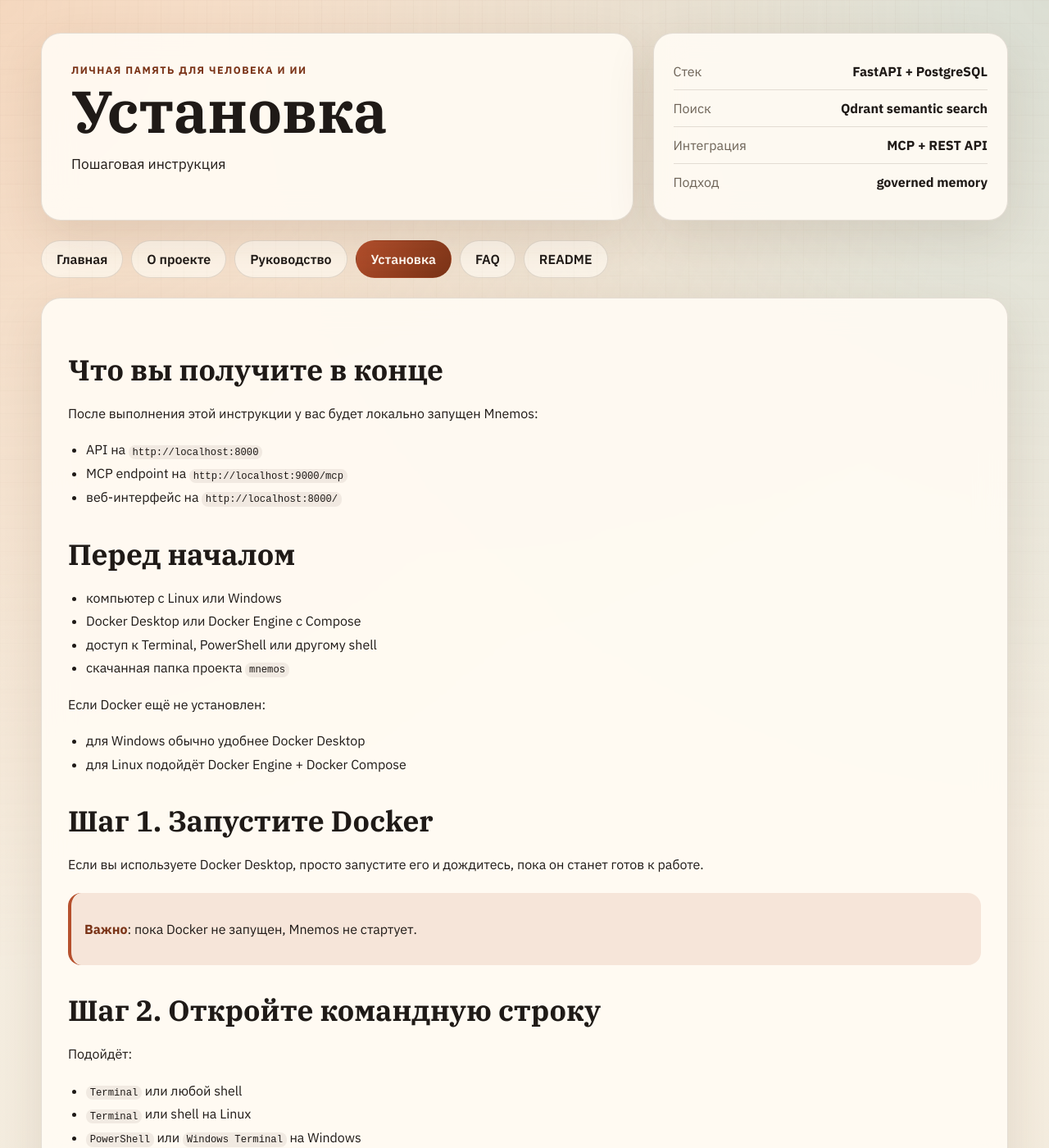
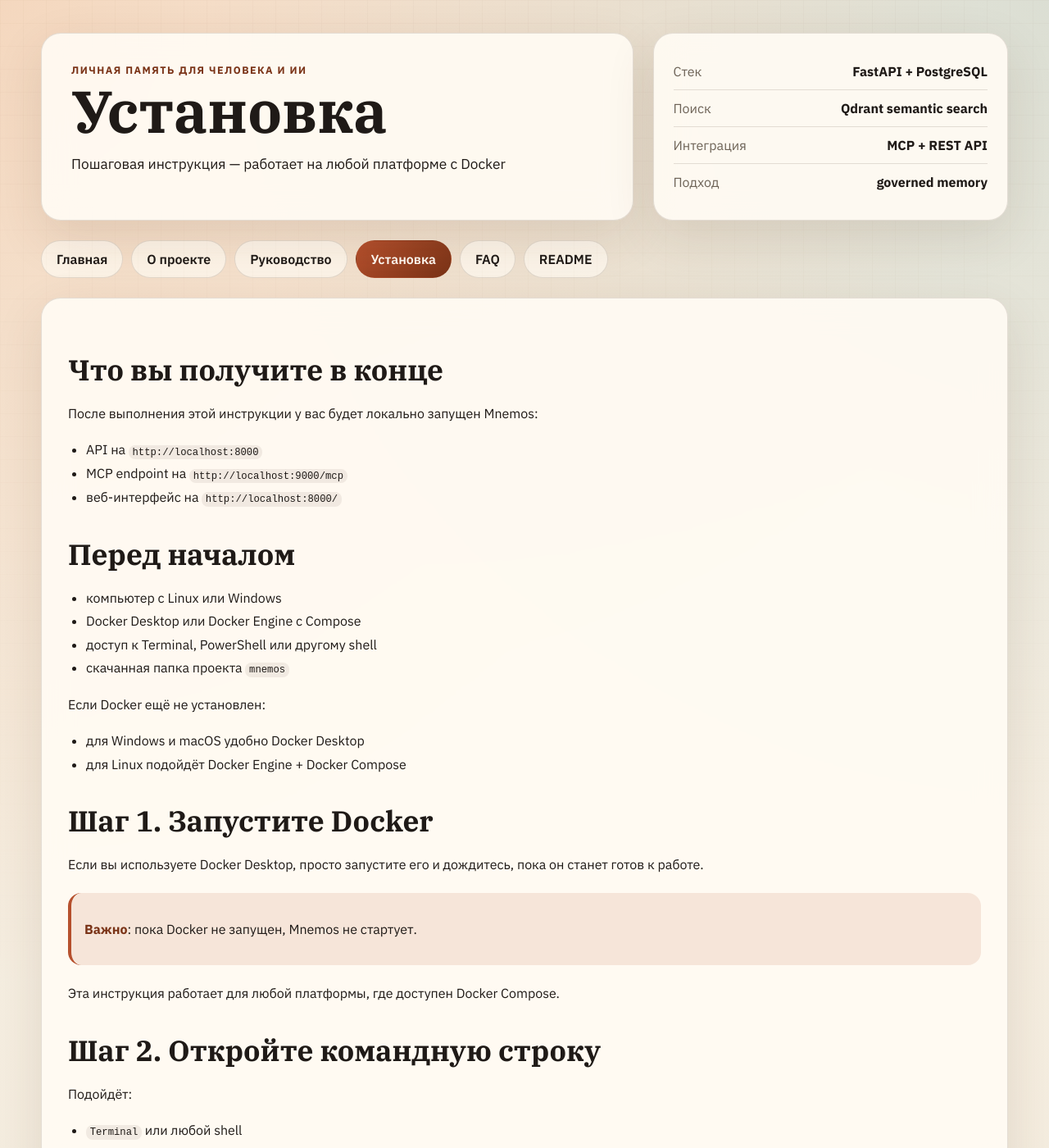
Before and after one commit to pastukhov/mnemos, a Jekyll site: the page built from install.md, in a window 1280 px wide and 1400 px high. Shown: the whole window at 82% size. Built offline with Jekyll 4.4.1, drawn with Linux system fonts in a browser that asks for light colours.

Commit message:
docs: highlight platform-agnostic install

```diff
--- a/install.md
+++ b/install.md
@@ -2,7 +2,7 @@
 layout: default
 title: Установка
 permalink: /install/
-lead: Пошаговая инструкция
+lead: Пошаговая инструкция — работает на любой платформе с Docker
 ---
 
 # Установка
@@ -24,7 +24,7 @@
 
 Если Docker ещё не установлен:
 
-- для Windows обычно удобнее Docker Desktop
+- для Windows и macOS удобно Docker Desktop
 - для Linux подойдёт Docker Engine + Docker Compose
 
 ## Шаг 1. Запустите Docker
@@ -34,6 +34,9 @@
 
 > **Важно**: пока Docker не запущен, Mnemos не
 > стартует.
+
+Эта инструкция работает для любой платформы, где доступен Docker
+Compose.
 
 ## Шаг 2. Откройте командную строку
 
```
